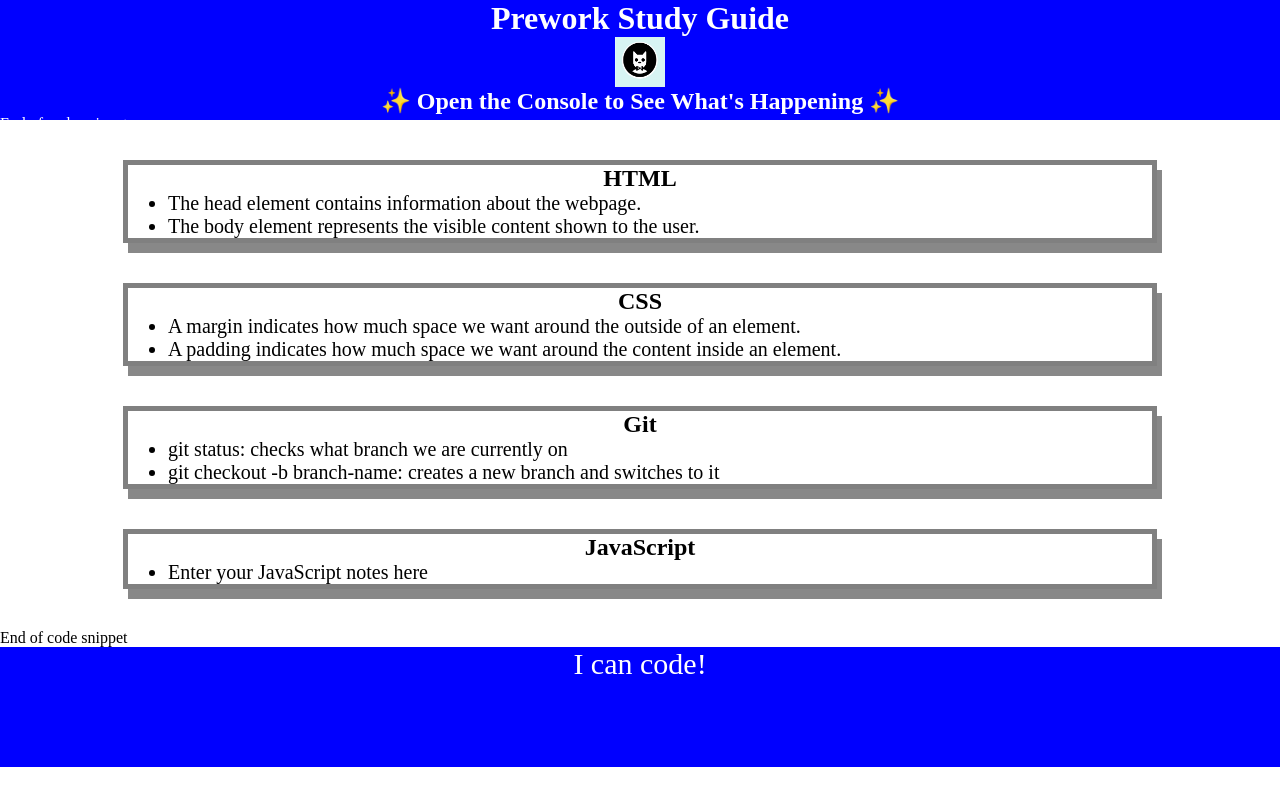
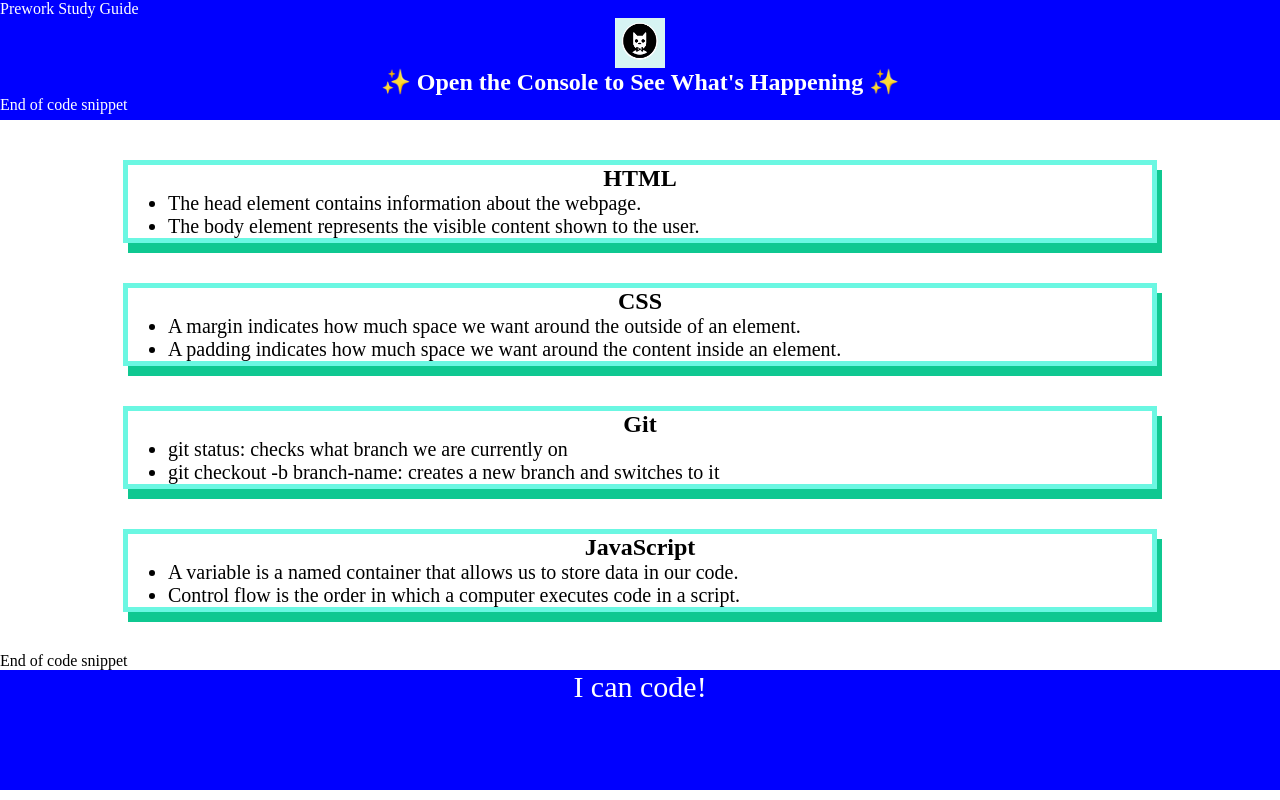
Before and after one commit to dougyfresh208/prework-study-guide, a plain HTML site: page index.html in a window 1280 px wide. Drawn offline with Linux system fonts and the light colour scheme.

Commit message:
Updated README.md

```diff
--- a/Assets/style.css
+++ b/Assets/style.css
@@ -37,6 +37,6 @@ p {
   .card {
     width: 80%;
     margin: 40px auto;
-    border: 5px solid gray;
-    box-shadow: 5px 10px #888888;
+    border: 5px solid rgb(107, 247, 226);
+    box-shadow: 5px 10px #0fc891;
   }
--- a/index.html
+++ b/index.html
@@ -4,13 +4,13 @@
     <meta charset="UTF-8" />
     <meta http-equiv="X-UA-Compatible" content="IE=edge" />
     <meta name="viewport" content="width=device-width, initial-scale=1.0" />
-    <link rel="stylesheet" href="./assets/style.css">
+    <link rel="stylesheet" href="./Assets/style.css">
     <title>Prework Study Guide</title>
   </head>
   <body>
     <header id="top">
-      <h1>Prework Study Guide</h1>
-      <img src="./assets/bowtie-cat.png" alt="Profile image of cat wearing a bow tie." />
+    </h1>Prework Study Guide</h1>
+      <img src="./assets/bowtie-cat.png" alt="Profile image of cat wearing a bow tie."/>
       <h2>✨ Open the Console to See What's Happening ✨</h2>End of code snippet
 
     </header>
@@ -42,7 +42,8 @@
       <section class="card" id="javascript-section">
         <h2>JavaScript</h2>
         <ul>
-          <li>Enter your JavaScript notes here</li>
+          <li>A variable is a named container that allows us to store data in our code.</li>
+          <li>Control flow is the order in which a computer executes code in a script.</li>
         </ul>
       </section>End of code snippet
 
```
Also changed, not shown: Assets/script.js (line endings or trailing spaces).
